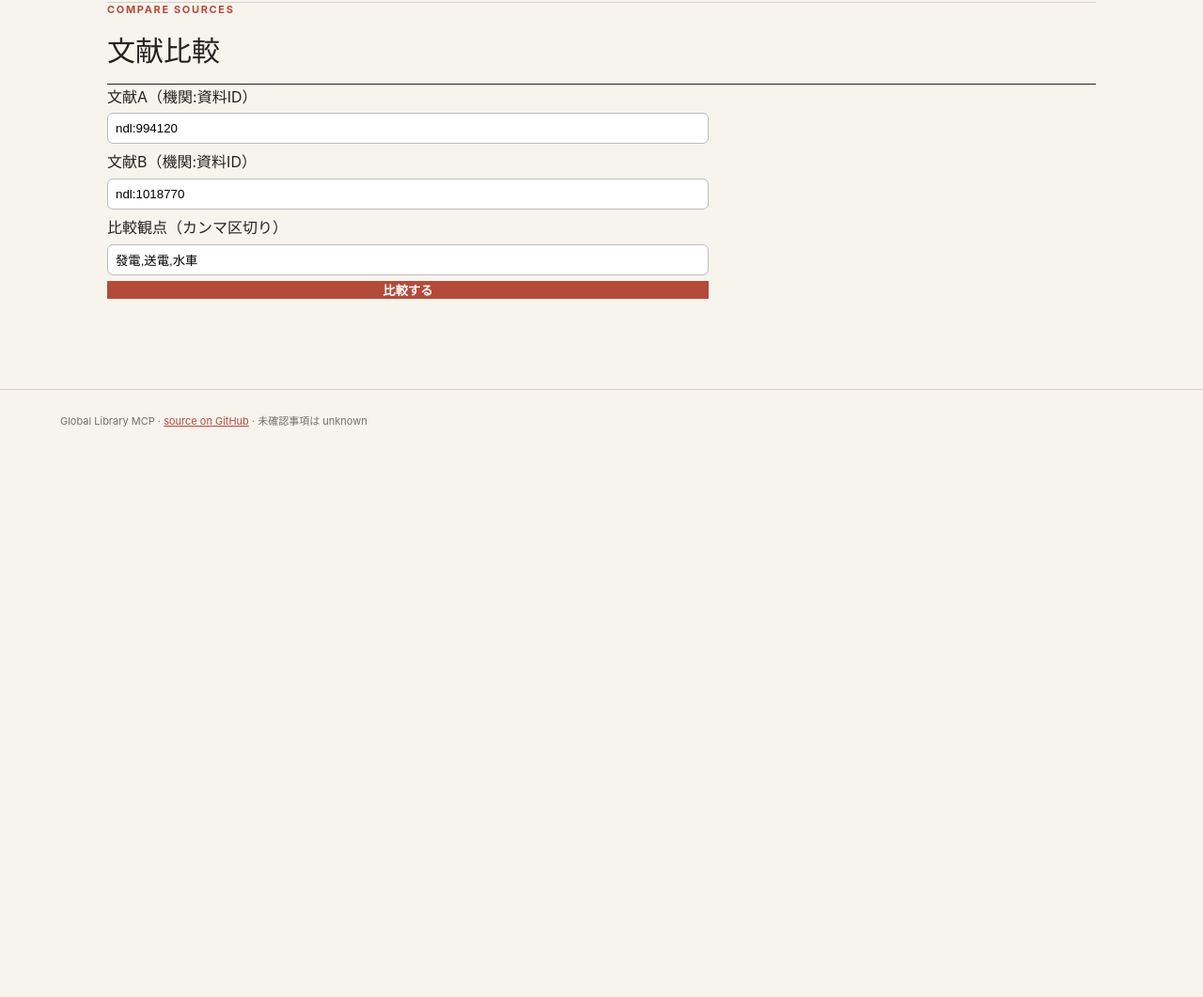
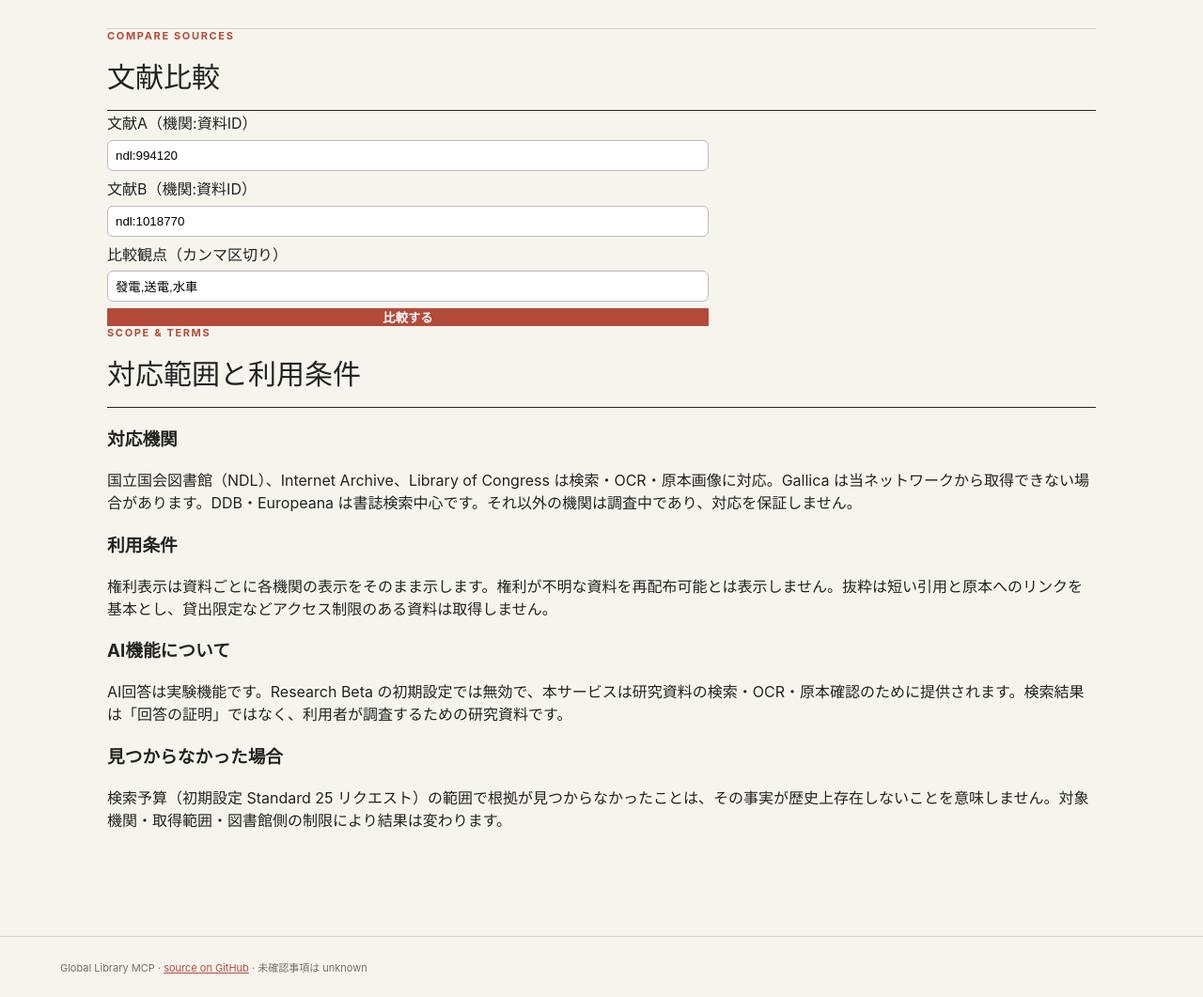
Before and after one commit to shellingford570/global-library-mcp, a website: page src/global_library_mcp/web/static/index.html in a window 1280 px wide. Shown: the part 1172-2233 px from the top of the page at 94% size. Before the commit the page ends 1651 px from the top, so only its background shows below. Drawn offline with Linux system fonts and the light colour scheme.

Commit message:
feat(ui): Phase 10-J - beta-first UI: scope & terms section, AI-experimental explainer, budget-aware no-evidence note
The landing copy now frames the service as research
materials search (AI answers are a separate experimental
feature, disabled by default in the beta). A scope &
terms section states which libraries are covered and how,
the per-item rights posture (unknown is never shown as
redistributable; restricted items are not fetched), and
that finding nothing within the Standard-25 budget does
not mean the fact does not exist - the same note now
accompanies the insufficient-evidence view. JA/EN i18n
throughout; Playwright 9 passed.

```diff
--- a/src/global_library_mcp/web/static/app.js
+++ b/src/global_library_mcp/web/static/app.js
@@ -13,7 +13,17 @@ const I18N = {
   ja: {
     status: 'OCR根拠つき回答 / 検証済み原本',
     h1: '世界の原資料へ、<em>検証可能な経路</em>で。',
-    lede: '図書館とデジタルアーカイブを横断検索し、実際のOCR本文を根拠として回答します。引用は原本ページで検証でき、未確認の情報は隠さず表示します。',
+    lede: '図書館とデジタルアーカイブを横断検索し、ページ単位のOCRと原本画像を確認できる研究資料検索サービスです。AI回答は実験機能として分離され、未確認の情報は隠さず表示します。',
+    scopeTitle: '対応範囲と利用条件',
+    scopeLibrariesTitle: '対応機関',
+    scopeLibraries: '国立国会図書館（NDL）、Internet Archive、Library of Congress は検索・OCR・原本画像に対応。Gallica は当ネットワークから取得できない場合があります。DDB・Europeana は書誌検索中心です。それ以外の機関は調査中であり、対応を保証しません。',
+    scopeTermsTitle: '利用条件',
+    scopeTerms: '権利表示は資料ごとに各機関の表示をそのまま示します。権利が不明な資料を再配布可能とは表示しません。抜粋は短い引用と原本へのリンクを基本とし、貸出限定などアクセス制限のある資料は取得しません。',
+    scopeAiTitle: 'AI機能について',
+    scopeAi: 'AI回答は実験機能です。Research Beta の初期設定では無効で、本サービスは研究資料の検索・OCR・原本確認のために提供されます。検索結果は「回答の証明」ではなく、利用者が調査するための研究資料です。',
+    scopeNoResultTitle: '見つからなかった場合',
+    scopeNoResult: '検索予算（初期設定 Standard 25 リクエスト）の範囲で根拠が見つからなかったことは、その事実が歴史上存在しないことを意味しません。対象機関・取得範囲・図書館側の制限により結果は変わります。',
+    budgetNote: '検索予算と対象範囲の中で根拠が見つかりませんでした。これは、その事実が存在しないことを意味しません。',
     queryLabel: '調べたいこと',
     queryPlaceholder: '例：明治時代の日本の発電技術',
     searchButton: '検索する',
@@ -97,7 +107,17 @@ const I18N = {
   en: {
     status: 'OCR-grounded answers / verified originals',
     h1: 'Primary sources worldwide, by a <em>verifiable path</em>.',
-    lede: 'Search libraries and digital archives together and answer from actual OCR page text. Every citation can be checked against the original page, and unverified information is shown, not hidden.',
+    lede: 'A research-materials search service across libraries and digital archives, with page-level OCR and original images you can verify. AI answers are a separate experimental feature, and unverified information is shown, not hidden.',
+    scopeTitle: 'Scope and terms',
+    scopeLibrariesTitle: 'Libraries',
+    scopeLibraries: 'The National Diet Library (NDL), Internet Archive and Library of Congress support search, OCR and original images. Gallica may be unreachable from some networks. DDB and Europeana are bibliographic-search centred. All other institutions are under research and are not promised.',
+    scopeTermsTitle: 'Terms of use',
+    scopeTerms: 'Rights statements are shown verbatim from each library, per item. Material with unknown rights is never presented as redistributable. Excerpts are short quotations with links to the original, and access-restricted (e.g. lending-only) items are not fetched.',
+    scopeAiTitle: 'About the AI features',
+    scopeAi: 'AI answers are experimental. They are disabled by default in the Research Beta; this service is provided for searching research materials, reading OCR and checking originals. Search results are materials for your own investigation, not proof of an answer.',
+    scopeNoResultTitle: 'When nothing is found',
+    scopeNoResult: 'Finding no evidence within the search budget (Standard 25 requests by default) does not mean the fact does not exist historically. Results depend on the libraries covered, the retrieval scope and each library\'s own limits.',
+    budgetNote: 'No evidence was found within the search budget and scope. That does not mean the fact does not exist.',
     queryLabel: 'What do you want to research?',
     queryPlaceholder: 'e.g. hydroelectric power in Meiji-era Japan',
     searchButton: 'Search',
@@ -330,7 +350,8 @@ function renderAnswer(data) {
       + ((data.limitations || []).length ? `<p class="rights">${t().limitationsLabel}: ${esc(data.limitations.join(' '))}</p>` : '')
       + `</div></article>`;
   } else if (data.status === 'insufficient_evidence') {
-    html += `<div class="error" role="alert">${esc(data.reason || data.message || t().statusInsufficient)}</div>`;
+    html += `<div class="error" role="alert">${esc(data.reason || data.message || t().statusInsufficient)}</div>`
+      + `<p class="rights">${t().budgetNote}</p>`;
   } else if (data.status === 'answer_withheld') {
     html += `<div class="error" role="alert">${t().statusAnswerWithheld}: ${esc(data.reason || '')}</div>` + claimsSection(data);
   } else if (data.status === 'citation_validation_failed') {
--- a/src/global_library_mcp/web/static/index.html
+++ b/src/global_library_mcp/web/static/index.html
@@ -13,6 +13,14 @@
     <section class="search-panel"><form id="search-form"><label for="query" data-i18n="queryLabel">調べたいこと</label><div class="search-row"><input id="query" name="q" data-i18n-placeholder="queryPlaceholder" placeholder="例：明治時代の日本の発電技術" autocomplete="off"><button type="submit" data-i18n="searchButton">検索する</button><button type="button" id="answer-button" class="secondary" data-i18n="answerButton">AI回答</button><button type="button" id="materials-button" class="secondary" data-i18n="materialsButton">研究資料</button></div><p id="lang-hint" class="lang-hint" aria-live="polite"></p><fieldset class="filters"><legend class="sr-only">検索対象機関</legend><label><input type="checkbox" name="library" value="ndl" checked> NDL</label><label><input type="checkbox" name="library" value="loc" checked> Library of Congress</label><label><input type="checkbox" name="library" value="gallica" checked> Gallica</label><label><input type="checkbox" name="library" value="internet-archive" checked> Internet Archive</label><label><input type="checkbox" name="library" value="ddb"> DDB</label><label><input type="checkbox" name="library" value="europeana"> Europeana</label></fieldset></form></section>
     <section class="workspace"><div class="section-head"><div><p class="eyebrow">SOURCE LEDGER</p><h2 id="result-title" data-i18n="resultsTitle">検索結果</h2></div><span id="result-meta"></span></div><div id="notice" class="notice" role="status" aria-live="polite" data-i18n="notice">検索結果は資料の発見を支援するものです。引用前に原本ページと権利表示を確認してください。</div><div id="results" class="results" aria-live="polite" aria-busy="false"><div class="empty"><span class="empty-mark">⌕</span><p data-i18n="emptyHint">質問を入力すると、対応機関の記録がここに表示されます。</p></div></div></section>
     <section class="workspace compare-panel"><div class="section-head"><div><p class="eyebrow">COMPARE SOURCES</p><h2 data-i18n="compareTitle">文献比較</h2></div></div><form id="compare-form"><label for="cmp-a" data-i18n="compareDocA">文献A（機関:資料ID）</label><input id="cmp-a" value="ndl:994120" autocomplete="off"><label for="cmp-b" data-i18n="compareDocB">文献B（機関:資料ID）</label><input id="cmp-b" value="ndl:1018770" autocomplete="off"><label for="cmp-aspects" data-i18n="compareAspects">比較観点（カンマ区切り）</label><input id="cmp-aspects" value="發電,送電,水車" autocomplete="off"><button type="submit" id="compare-button" data-i18n="compareButton">比較する</button></form><div id="compare-results" aria-live="polite"></div></section>
+    <section class="workspace scope-panel"><div class="section-head"><div><p class="eyebrow">SCOPE &amp; TERMS</p><h2 data-i18n="scopeTitle">対応範囲と利用条件</h2></div></div>
+      <div class="scope-grid">
+        <div><h3 data-i18n="scopeLibrariesTitle">対応機関</h3><p data-i18n="scopeLibraries">国立国会図書館（NDL）、Internet Archive、Library of Congress は検索・OCR・原本画像に対応。Gallica は当ネットワークから取得できない場合があります。DDB・Europeana は書誌検索中心です。それ以外の機関は調査中であり、対応を保証しません。</p></div>
+        <div><h3 data-i18n="scopeTermsTitle">利用条件</h3><p data-i18n="scopeTerms">権利表示は資料ごとに各機関の表示をそのまま示します。権利が不明な資料を再配布可能とは表示しません。抜粋は短い引用と原本へのリンクを基本とし、貸出限定などアクセス制限のある資料は取得しません。</p></div>
+        <div><h3 data-i18n="scopeAiTitle">AI機能について</h3><p data-i18n="scopeAi">AI回答は実験機能です。Research Beta の初期設定では無効で、本サービスは研究資料の検索・OCR・原本確認のために提供されます。検索結果は「回答の証明」ではなく、利用者が調査するための研究資料です。</p></div>
+        <div><h3 data-i18n="scopeNoResultTitle">見つからなかった場合</h3><p data-i18n="scopeNoResult">検索予算（初期設定 Standard 25 リクエスト）の範囲で根拠が見つからなかったことは、その事実が歴史上存在しないことを意味しません。対象機関・取得範囲・図書館側の制限により結果は変わります。</p></div>
+      </div>
+    </section>
   </main>
   <footer>Global Library MCP · <a href="https://github.com/shellingford570/global-library-mcp" target="_blank" rel="noreferrer">source on GitHub</a> · <span data-i18n="footerNote">未確認事項は unknown</span></footer>
   <script src="/app.js"></script>
```
Also changed, not shown: tests/e2e/search.spec.js (+9 -0 lines).
